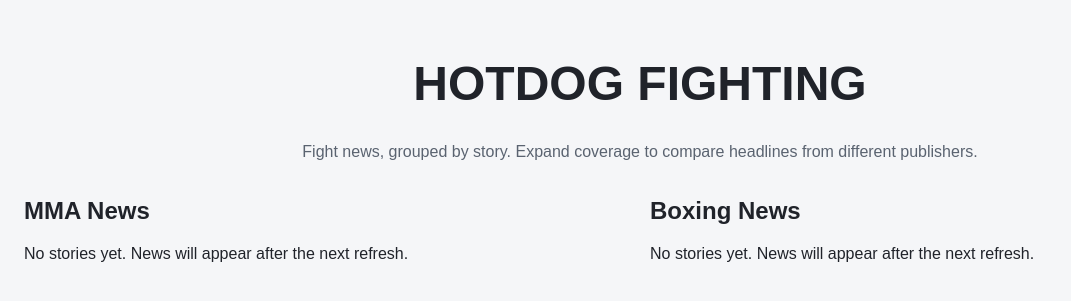
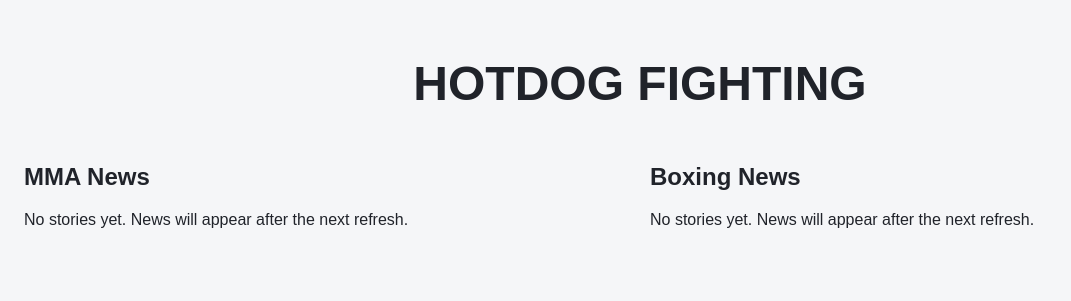
Before and after one commit to danny0ceanCA/HOTDOG_FIGHTING, a Flask app: page / in a window 1280 px wide. Shown: the top 301 px of the page, without its empty margins (0-1071 px from the left). Run offline with Flask 3, Linux system fonts and the light colour scheme; data that the repository does not hold is empty.

Commit message:
Remove introductory text from homepage

```diff
--- a/templates/home.html
+++ b/templates/home.html
@@ -48,7 +48,6 @@
     </head>
     <body>
         <h1>HOTDOG FIGHTING</h1>
-        <p class="intro">Fight news, grouped by story. Expand coverage to compare headlines from different publishers.</p>
         <p id="analytics-status" role="status" hidden></p>
         <fieldset class="topic-selector">
             <legend>Choose your topic</legend>
```
